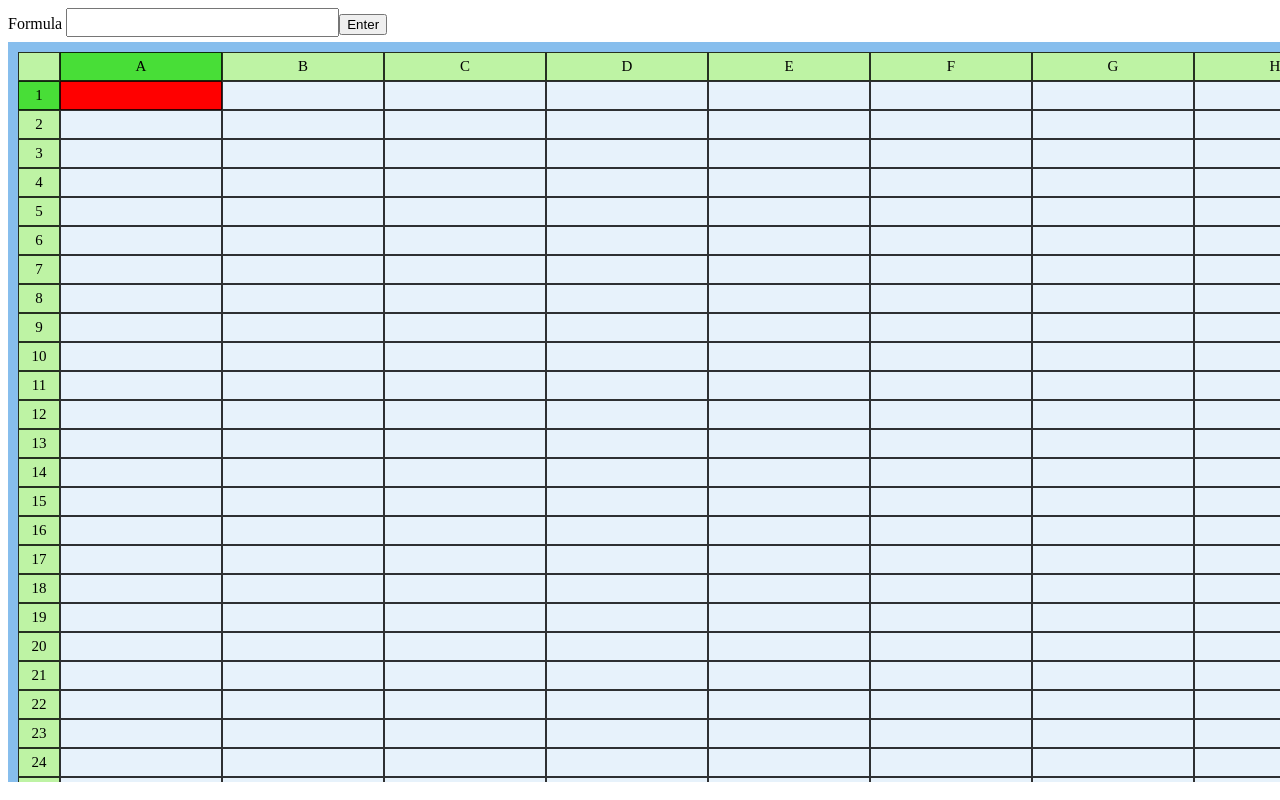
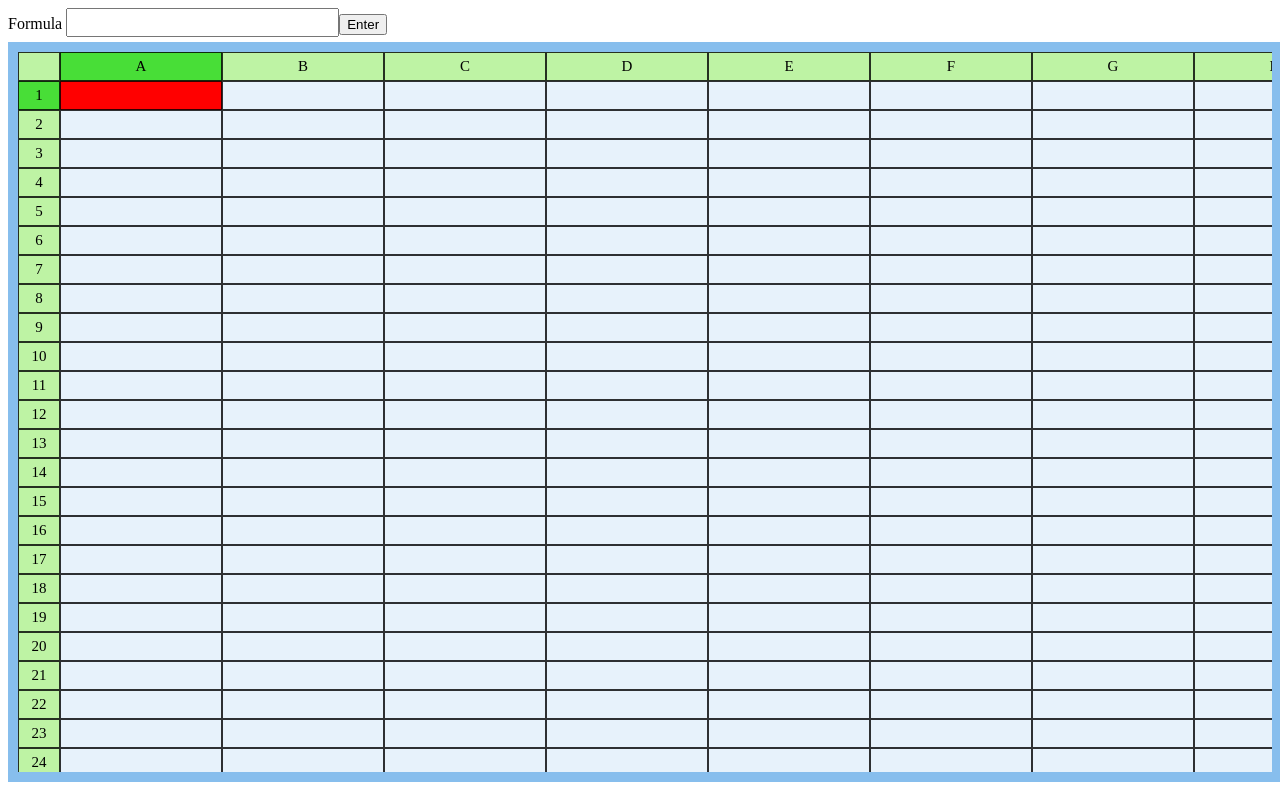
Before and after one commit to shivaramakrishnamarepalli/spreadSheet, a plain HTML site: page index.html in a window 1280 px wide. Drawn offline with Linux system fonts and the light colour scheme.

Commit message:
extra portion while scroll fix

```diff
--- a/Grid.js
+++ b/Grid.js
@@ -30,7 +30,6 @@ export function createGrid(container, n, m) {
         Math.ceil(i % m) - 1 == -1 ? m - 1 : Math.ceil(i % m) - 1;
       const charCodeOfA = "A".charCodeAt(0);
       const columnLetter = String.fromCharCode(charCodeOfA + columnNumber - 1);
-
       const cell = new Cell(Math.ceil(i / m) - 1, columnLetter, container);
       cells.push(cell);
       cell.setWidth("150px");
@@ -48,6 +47,10 @@ export function createGrid(container, n, m) {
     }
   }
 
-  document.body.appendChild(container);
+  let box = document.createElement("div")
+  box.append(container)
+  box.style.padding="10px";
+  document.body.appendChild(box);
+
   return [cells,fixedRow,fixedCol];
 }
--- a/index.css
+++ b/index.css
@@ -4,7 +4,7 @@
   width: 98vw;
   grid-template-columns: repeat(27, auto);
   grid-template-rows: repeat(25px);
-  padding: 10px;
+  outline: rgb(135 190 237) solid 10px ;
 }
 
 .grid-item {
```
Also changed, not shown: 1 other file.
